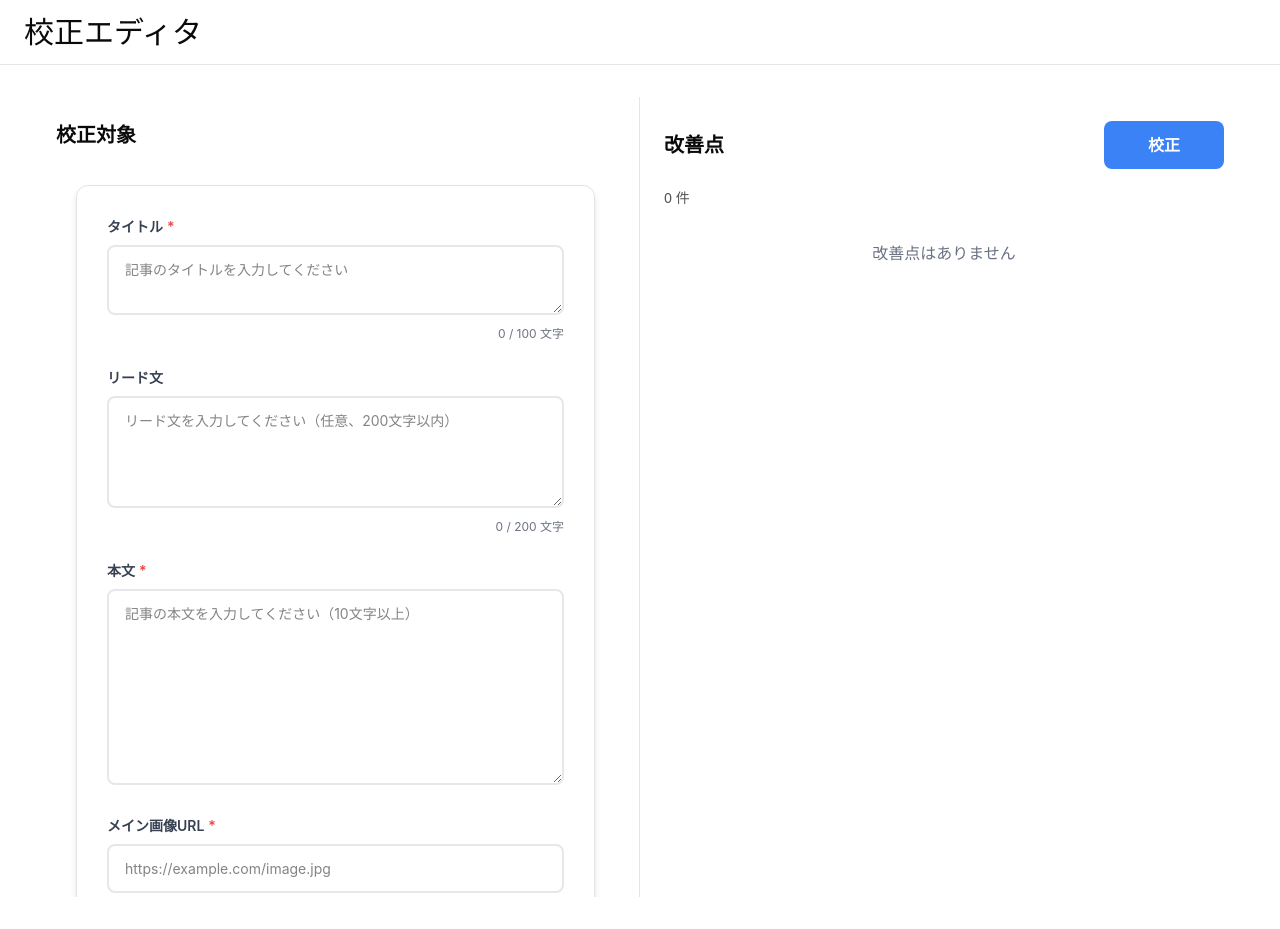
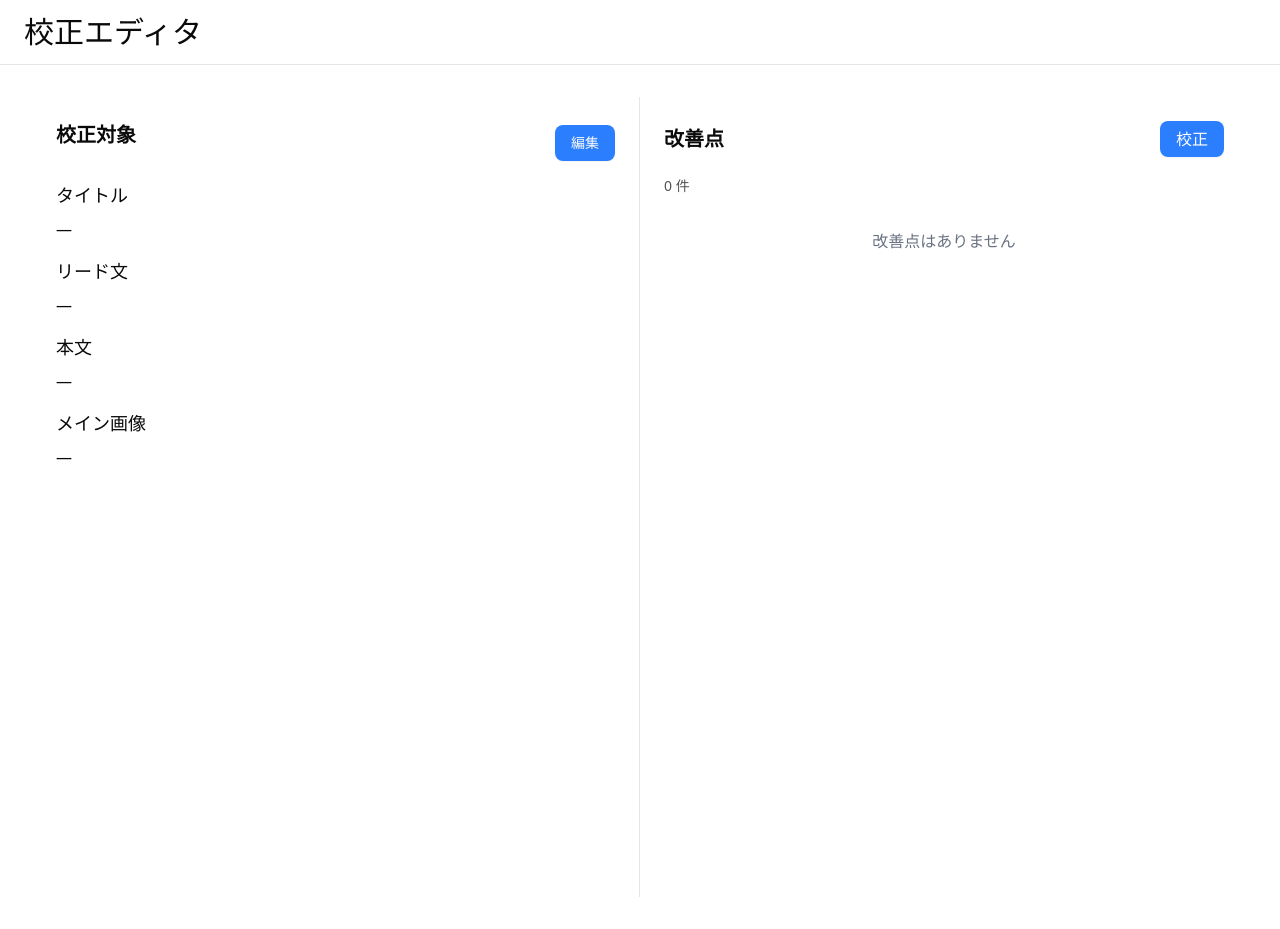
Before and after one commit to PRTIMES-kanto/frontend, a React (Vite) app: page / in a window 1280 px wide. Built offline with nearby package versions, Linux system fonts and the light colour scheme.

Commit message:
add 記事の編集切り替えボタンを作成

```diff
--- a/src/component/Analysis.tsx
+++ /dev/null
@@ -1,27 +0,0 @@
-import React from "react";
-import {
-  ResizableHandle,
-  ResizablePanel,
-  ResizablePanelGroup,
-} from "@/components/ui/resizable";
-
-type Props = {
-  originalText?: string;
-  anlysisResult?: string;
-};
-
-const Analysis = ({ originalText, anlysisResult }: Props) => {
-  return (
-    <ResizablePanelGroup direction="vertical">
-      <ResizablePanel>{originalText}</ResizablePanel>
-      <ResizableHandle />
-      <ResizablePanel>
-        <div className="">
-          <pre>{anlysisResult}</pre>
-        </div>
-      </ResizablePanel>
-    </ResizablePanelGroup>
-  );
-};
-
-export default Analysis;
--- a/src/component/Editor.tsx
+++ b/src/component/Editor.tsx
@@ -1,6 +1,8 @@
+import { Button } from "@/components/ui/button";
 import { Progress } from "@/components/ui/progress";
 import { formSchema, type ArticleData } from "@/schema";
 import { zodResolver } from "@hookform/resolvers/zod";
+import { Loader2Icon } from "lucide-react";
 import { useEffect, useRef, useState } from "react";
 import { useForm } from "react-hook-form";
 
@@ -52,7 +54,8 @@ export default function Editor() {
 
   // 送信するフォームデータを保存
   const [formData, setFormData] = useState<ArticleData | null>(null);
-
+  // 編集モード
+  const [isEditing, setIsEditing] = useState(false);
   const [analysisResult, setAnalysisResult] = useState<Issue | null>(null);
   const [imageAnalysisResult, setImageAnalysisResult] = useState<ImageIssue[]>(
     []
@@ -300,7 +303,16 @@ export default function Editor() {
     <div className="w-full">
       <div className="w-full h-screen grid grid-cols-1 md:grid-cols-2">
         <section className="p-6 overflow-auto border-r">
+          <div className="flex items-center justify-between mb-4">
             <h2 className="text-xl font-semibold mb-4">校正対象</h2>
+            <Button
+              onClick={() => setIsEditing(!isEditing)}
+              className="bg-blue-500 hover:bg-blue-600 hover:-translate-y-0.5 cursor-pointer"
+            >
+              {isEditing ? "プレビュー" : "編集"}
+            </Button>
+          </div>
+          {isEditing ? (
             <div style={formStyles.container}>
               <form
                 id="form"
@@ -396,30 +408,50 @@ export default function Editor() {
                 )}
               </form>
             </div>
+          ) : (
+            <div>
+              <h3 className="text-lg font-medium mb-2">タイトル</h3>
+              <p className="mb-4">{formData?.title || "—"}</p>
+              <h3 className="text-lg font-medium mb-2">リード文</h3>
+              <p className="mb-4">{formData?.lead_paragraph || "—"}</p>
+              <h3 className="text-lg font-medium mb-2">本文</h3>
+              <p className="mb-4 whitespace-pre-wrap">
+                {formData?.body || "—"}
+              </p>
+              <h3 className="text-lg font-medium mb-2">メイン画像</h3>
+              {formData?.main_image_url ? (
+                // eslint-disable-next-line @next/next/no-img-element
+                <img
+                  src={formData.main_image_url}
+                  alt="Main"
+                  className="max-w-full h-auto rounded-lg"
+                />
+              ) : (
+                <p>—</p>
+              )}
+            </div>
+          )}
         </section>
         <aside className="p-6 overflow-auto">
           <div className="flex items-center justify-between mb-4">
             <h2 className="text-xl font-semibold">改善点</h2>
-            <button
+            <Button
               form="form"
               type="submit"
               disabled={isSubmitting}
-              style={formStyles.submitButton}
-              onMouseOver={(e) => {
-                if (!isSubmitting) {
-                  e.currentTarget.style.backgroundColor = "#2563eb";
-                  e.currentTarget.style.transform = "translateY(-1px)";
+              className={`
+    text-white text-base
+    transition-all duration-200
+    ${
+      isSubmitting
+        ? "bg-gray-400 cursor-not-allowed"
+        : "bg-blue-500 hover:bg-blue-600 hover:-translate-y-0.5 cursor-pointer"
     }
-              }}
-              onMouseOut={(e) => {
-                if (!isSubmitting) {
-                  e.currentTarget.style.backgroundColor = "#3b82f6";
-                  e.currentTarget.style.transform = "translateY(0)";
-                }
-              }}
+  `}
             >
-              {isSubmitting ? "送信中..." : " 校正"}
-            </button>
+              {isSubmitting && <Loader2Icon className="animate-spin" />}
+              {isSubmitting ? "分析中..." : " 校正"}
+            </Button>
           </div>
           <span className="text-sm opacity-70">
             {flattenedIssues.length} 件
```
Lines whose indentation alone changed are shown as unchanged.
